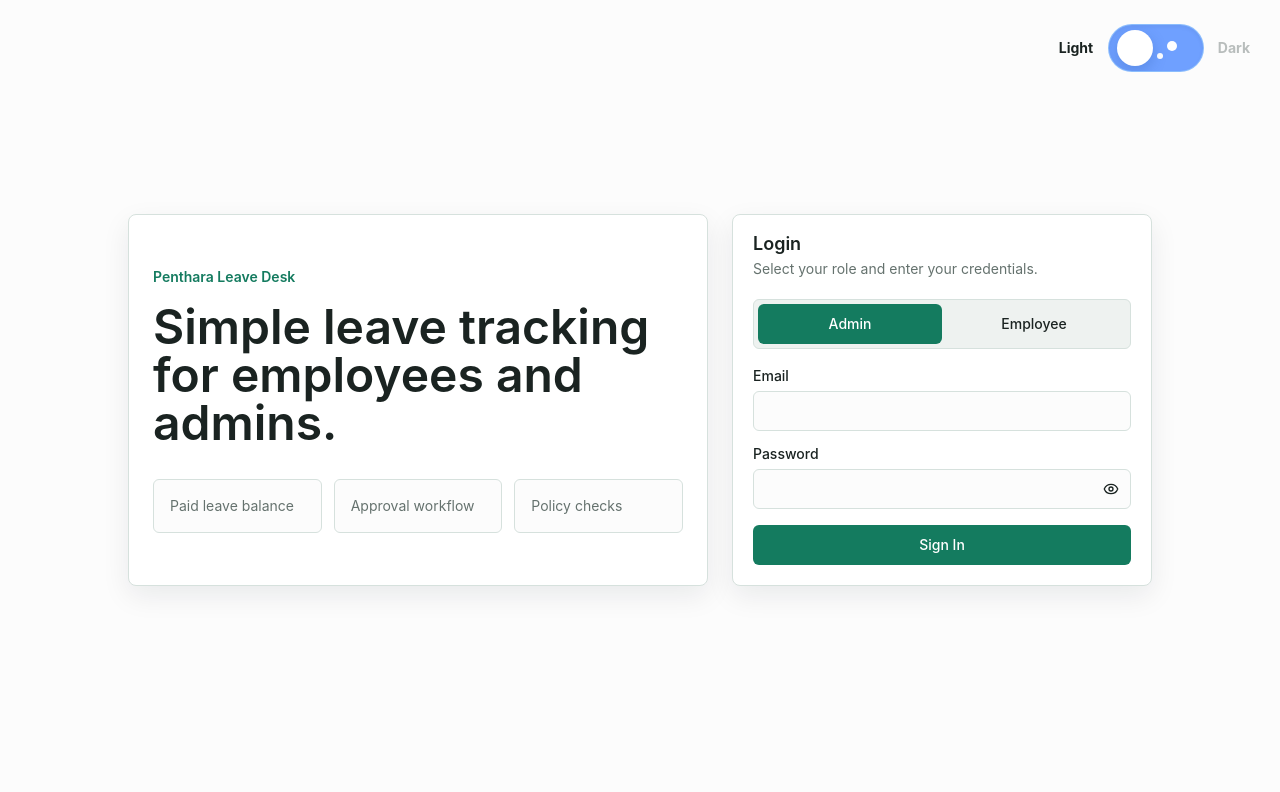
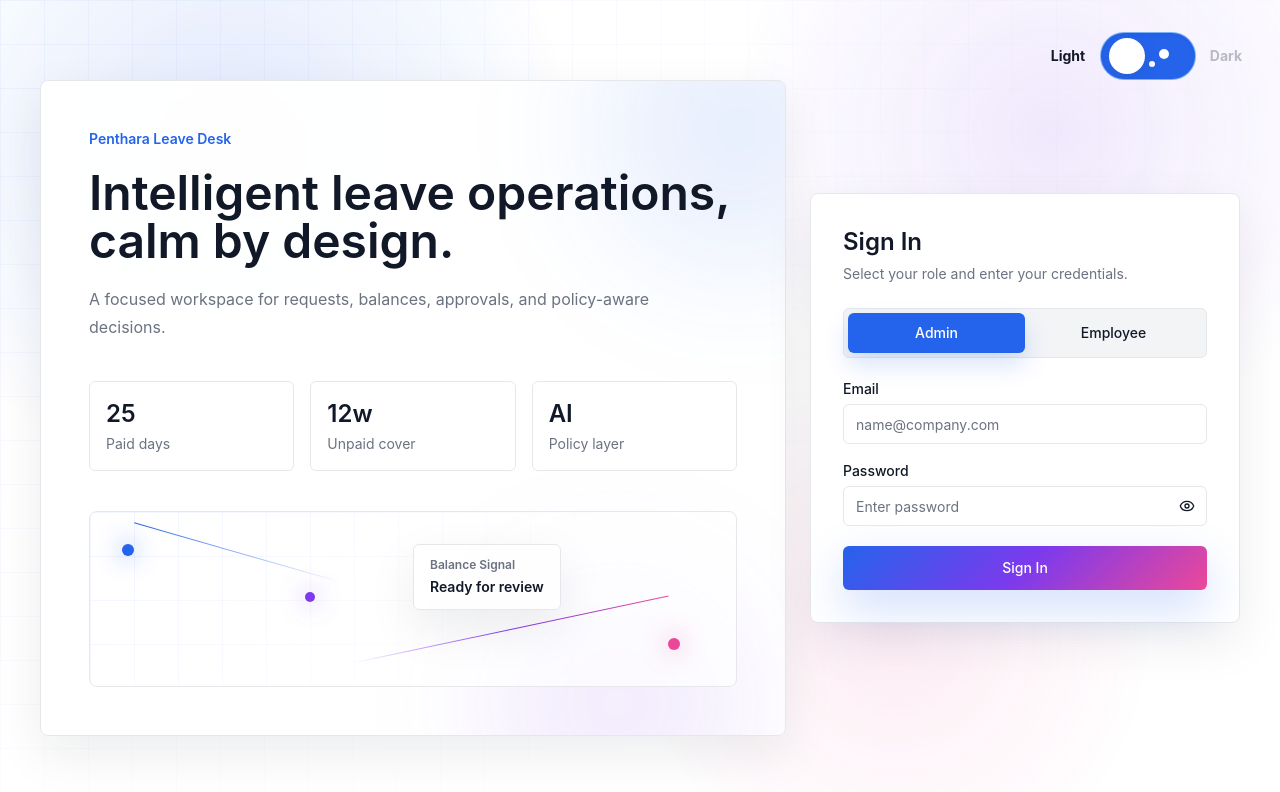
Before and after one commit to royrohan1437/Leave_management_system, a React (Vite) app in the folder frontend/: page /login in a window 1280 px wide. Shown: the top 792 px of the page. Built offline with nearby package versions, Linux system fonts and the light colour scheme; no server answers.

Commit message:
style(client): apply enterprise AI visual system

```diff
--- a/frontend/src/components/layout/Sidebar.jsx
+++ b/frontend/src/components/layout/Sidebar.jsx
@@ -52,12 +52,13 @@
 
       <aside
         className={cn(
-          "fixed inset-y-0 left-0 z-40 flex w-64 flex-col border-r bg-card transition-all duration-200",
+          "fixed inset-y-0 left-0 z-40 flex w-64 flex-col border-r bg-card/95 shadow-soft backdrop-blur-xl transition-all duration-200",
           mobileOpen ? "translate-x-0" : "-translate-x-full lg:translate-x-0",
           collapsed ? "lg:w-20" : "lg:w-64"
         )}
       >
-        <div className="flex h-16 items-center justify-between border-b px-4">
+        <div className="relative flex h-16 items-center justify-between overflow-hidden border-b px-4">
+          <div className="absolute inset-x-0 top-0 h-1 bg-[linear-gradient(135deg,#2563EB,#7C3AED,#EC4899)]" />
           <div className={cn("min-w-0", collapsed && "lg:hidden")}>
             <p className="text-sm font-semibold">Penthara</p>
             <p className="text-xs text-muted-foreground">Leave Desk</p>
--- a/frontend/src/components/layout/ThemeToggle.jsx
+++ b/frontend/src/components/layout/ThemeToggle.jsx
@@ -29,7 +29,7 @@
           "relative h-12 w-24 overflow-hidden rounded-[24px] border shadow-inner transition-colors",
           isDark
             ? "border-black/30 bg-[#101522]"
-            : "border-blue-300/80 bg-[#6fa0ff]"
+            : "border-blue-300/80 bg-[#2563EB]"
         )}
       >
         <span
--- a/frontend/src/components/ui/button.jsx
+++ b/frontend/src/components/ui/button.jsx
@@ -9,11 +9,12 @@
   {
     variants: {
       variant: {
-        default: "bg-primary text-primary-foreground hover:bg-primary/90",
+        default: "bg-primary text-primary-foreground shadow-[0_12px_24px_rgba(37,99,235,0.18)] hover:bg-blue-700",
         destructive: "bg-destructive text-destructive-foreground hover:bg-destructive/90",
         outline: "border border-input bg-background hover:bg-muted",
         secondary: "bg-secondary text-secondary-foreground hover:bg-secondary/80",
         ghost: "hover:bg-muted",
+        gradient: "bg-[linear-gradient(135deg,#2563EB,#7C3AED,#EC4899)] text-white shadow-glow hover:opacity-95",
         success: "bg-success text-success-foreground hover:bg-success/90"
       },
       size: {
--- a/frontend/src/index.css
+++ b/frontend/src/index.css
@@ -4,47 +4,47 @@
 
 @layer base {
   :root {
-    --background: 0 0% 99%;
-    --foreground: 164 16% 12%;
+    --background: 0 0% 100%;
+    --foreground: 221 39% 11%;
     --card: 0 0% 100%;
-    --card-foreground: 164 16% 12%;
-    --primary: 164 72% 28%;
+    --card-foreground: 221 39% 11%;
+    --primary: 221 83% 53%;
     --primary-foreground: 0 0% 100%;
-    --secondary: 38 54% 91%;
-    --secondary-foreground: 164 16% 18%;
-    --muted: 150 14% 94%;
-    --muted-foreground: 165 6% 42%;
-    --accent: 18 78% 92%;
-    --accent-foreground: 14 54% 25%;
+    --secondary: 262 83% 58%;
+    --secondary-foreground: 0 0% 100%;
+    --muted: 220 14% 96%;
+    --muted-foreground: 220 9% 46%;
+    --accent: 330 81% 60%;
+    --accent-foreground: 0 0% 100%;
     --destructive: 0 74% 46%;
     --destructive-foreground: 0 0% 100%;
     --success: 151 63% 34%;
     --success-foreground: 0 0% 100%;
-    --border: 158 16% 86%;
-    --input: 158 16% 86%;
-    --ring: 164 72% 28%;
+    --border: 220 13% 91%;
+    --input: 220 13% 91%;
+    --ring: 221 83% 53%;
   }
 
   .dark {
-    --background: 150 10% 8%;
-    --foreground: 150 18% 94%;
-    --card: 150 10% 11%;
-    --card-foreground: 150 18% 94%;
-    --primary: 160 67% 45%;
-    --primary-foreground: 160 20% 8%;
-    --secondary: 38 20% 18%;
-    --secondary-foreground: 42 34% 88%;
-    --muted: 150 8% 17%;
-    --muted-foreground: 150 7% 66%;
-    --accent: 12 34% 21%;
-    --accent-foreground: 18 78% 88%;
+    --background: 0 0% 5%;
+    --foreground: 220 20% 96%;
+    --card: 0 0% 8%;
+    --card-foreground: 220 20% 96%;
+    --primary: 221 83% 60%;
+    --primary-foreground: 0 0% 100%;
+    --secondary: 262 74% 64%;
+    --secondary-foreground: 0 0% 100%;
+    --muted: 0 0% 13%;
+    --muted-foreground: 220 9% 66%;
+    --accent: 330 81% 66%;
+    --accent-foreground: 0 0% 100%;
     --destructive: 0 67% 50%;
     --destructive-foreground: 0 0% 100%;
     --success: 151 58% 40%;
     --success-foreground: 0 0% 100%;
-    --border: 150 8% 22%;
-    --input: 150 8% 22%;
-    --ring: 160 67% 45%;
+    --border: 0 0% 17%;
+    --input: 0 0% 17%;
+    --ring: 221 83% 60%;
   }
 
   * {
@@ -55,10 +55,40 @@
     @apply bg-background text-foreground antialiased;
     font-family: Inter, ui-sans-serif, system-ui, -apple-system, BlinkMacSystemFont, "Segoe UI", sans-serif;
   }
+
+  h1,
+  h2,
+  h3 {
+    @apply text-foreground;
+  }
 }
 
 @layer components {
   .page-shell {
-    @apply mx-auto w-full max-w-7xl px-4 py-5 sm:px-6 lg:px-8;
+    @apply mx-auto w-full max-w-[1200px] px-4 py-10 sm:px-6 md:py-20 lg:px-8;
+  }
+
+  .ai-gradient-text {
+    @apply bg-clip-text text-transparent;
+    background-image: linear-gradient(135deg, #2563eb, #7c3aed, #ec4899);
+  }
+
+  .ai-overlay {
+    background:
+      radial-gradient(circle at 18% 18%, rgba(37, 99, 235, 0.18), transparent 28%),
+      radial-gradient(circle at 82% 16%, rgba(124, 58, 237, 0.14), transparent 26%),
+      radial-gradient(circle at 70% 78%, rgba(236, 72, 153, 0.12), transparent 24%);
+  }
+
+  .ai-grid {
+    background-image:
+      linear-gradient(rgba(37, 99, 235, 0.08) 1px, transparent 1px),
+      linear-gradient(90deg, rgba(37, 99, 235, 0.08) 1px, transparent 1px);
+    background-size: 44px 44px;
+    mask-image: linear-gradient(135deg, rgba(0, 0, 0, 0.85), transparent 72%);
+  }
+
+  .enterprise-surface {
+    @apply border bg-card/95 shadow-soft backdrop-blur;
   }
 }
--- a/frontend/src/pages/Login.jsx
+++ b/frontend/src/pages/Login.jsx
@@ -40,31 +40,65 @@
   };
 
   return (
-    <main className="relative flex min-h-screen items-center justify-center bg-background px-4 py-8 pt-24 sm:pt-8">
-      <div className="absolute right-4 top-4 sm:right-6 sm:top-6">
+    <main className="relative flex min-h-screen items-center justify-center overflow-hidden bg-background px-4 py-10 pt-24 sm:pt-10 md:py-20">
+      <div className="ai-overlay pointer-events-none absolute inset-0 opacity-80" />
+      <div className="ai-grid pointer-events-none absolute inset-0 opacity-70" />
+
+      <div className="absolute right-4 top-4 z-20 sm:right-8 sm:top-8">
         <ThemeToggle />
       </div>
 
-      <div className="grid w-full max-w-5xl gap-6 lg:grid-cols-[1fr_420px]">
-        <section className="flex flex-col justify-center rounded-lg border bg-card p-6 shadow-soft">
-          <p className="text-sm font-semibold text-primary">Penthara Leave Desk</p>
-          <h1 className="mt-4 max-w-2xl text-4xl font-semibold tracking-normal sm:text-5xl">
-            Simple leave tracking for employees and admins.
-          </h1>
-          <div className="mt-8 grid gap-3 text-sm text-muted-foreground sm:grid-cols-3">
-            <div className="rounded-md border bg-background p-4">Paid leave balance</div>
-            <div className="rounded-md border bg-background p-4">Approval workflow</div>
-            <div className="rounded-md border bg-background p-4">Policy checks</div>
+      <div className="relative z-10 grid w-full max-w-[1200px] gap-6 lg:grid-cols-[1fr_430px]">
+        <section className="enterprise-surface relative flex min-h-[560px] flex-col justify-between overflow-hidden rounded-lg p-8 md:p-12">
+          <div className="absolute right-0 top-0 h-72 w-72 translate-x-24 -translate-y-24 rounded-full bg-primary/10 blur-3xl" />
+          <div className="absolute bottom-0 right-10 h-64 w-64 translate-y-24 rounded-full bg-secondary/10 blur-3xl" />
+
+          <div className="relative z-10 max-w-2xl">
+            <p className="text-sm font-semibold text-primary">Penthara Leave Desk</p>
+            <h1 className="mt-5 text-4xl font-semibold tracking-normal sm:text-5xl">
+              Intelligent leave operations, calm by design.
+            </h1>
+            <p className="mt-5 max-w-xl text-base leading-7 text-muted-foreground">
+              A focused workspace for requests, balances, approvals, and policy-aware decisions.
+            </p>
+          </div>
+
+          <div className="relative z-10 mt-10 grid gap-4 sm:grid-cols-3">
+            <div className="rounded-md border bg-background/80 p-4">
+              <p className="text-2xl font-semibold text-foreground">25</p>
+              <p className="mt-1 text-sm text-muted-foreground">Paid days</p>
+            </div>
+            <div className="rounded-md border bg-background/80 p-4">
+              <p className="text-2xl font-semibold text-foreground">12w</p>
+              <p className="mt-1 text-sm text-muted-foreground">Unpaid cover</p>
+            </div>
+            <div className="rounded-md border bg-background/80 p-4">
+              <p className="text-2xl font-semibold text-foreground">AI</p>
+              <p className="mt-1 text-sm text-muted-foreground">Policy layer</p>
+            </div>
+          </div>
+
+          <div className="relative z-10 mt-10 h-44 overflow-hidden rounded-lg border bg-background/70">
+            <div className="absolute inset-0 ai-grid opacity-90" />
+            <div className="absolute left-8 top-8 h-3 w-3 rounded-full bg-primary shadow-[0_0_24px_rgba(37,99,235,0.8)]" />
+            <div className="absolute left-1/3 top-20 h-2.5 w-2.5 rounded-full bg-secondary shadow-[0_0_24px_rgba(124,58,237,0.7)]" />
+            <div className="absolute bottom-9 right-14 h-3 w-3 rounded-full bg-accent shadow-[0_0_24px_rgba(236,72,153,0.65)]" />
+            <div className="absolute left-10 top-10 h-px w-1/3 rotate-[16deg] bg-[linear-gradient(90deg,#2563EB,transparent)]" />
+            <div className="absolute bottom-14 right-16 h-px w-1/2 -rotate-[12deg] bg-[linear-gradient(90deg,transparent,#7C3AED,#EC4899)]" />
+            <div className="absolute left-1/2 top-8 rounded-md border bg-card/90 px-4 py-3 shadow-soft">
+              <p className="text-xs font-semibold text-muted-foreground">Balance Signal</p>
+              <p className="mt-1 text-sm font-semibold text-foreground">Ready for review</p>
+            </div>
           </div>
         </section>
 
-        <Card>
-          <CardHeader>
-            <CardTitle>Login</CardTitle>
+        <Card className="enterprise-surface self-center">
+          <CardHeader className="p-8 pb-4">
+            <CardTitle className="text-2xl">Sign In</CardTitle>
             <CardDescription>Select your role and enter your credentials.</CardDescription>
           </CardHeader>
-          <CardContent>
-            <div className="mb-5 grid grid-cols-2 rounded-md border bg-muted p-1">
+          <CardContent className="p-8 pt-2">
+            <div className="mb-6 grid grid-cols-2 rounded-md border bg-muted p-1">
               {[ROLES.ADMIN, ROLES.EMPLOYEE].map((option) => (
                 <Button
                   key={option}
@@ -77,7 +111,7 @@
               ))}
             </div>
 
-            <form className="grid gap-4" onSubmit={handleSubmit}>
+            <form className="grid gap-5" onSubmit={handleSubmit}>
               <div className="grid gap-2">
                 <Label htmlFor="email">Email</Label>
                 <Input
@@ -85,6 +119,7 @@
                   type="email"
                   value={email}
                   onChange={(event) => setEmail(event.target.value)}
+                  placeholder="name@company.com"
                   required
                 />
               </div>
@@ -97,6 +132,7 @@
                     value={password}
                     onChange={(event) => setPassword(event.target.value)}
                     className="pr-10"
+                    placeholder="Enter password"
                     required
                   />
                   <Button
@@ -111,7 +147,7 @@
                   </Button>
                 </div>
               </div>
-              <Button type="submit" loading={loading}>
+              <Button type="submit" variant="gradient" size="lg" loading={loading}>
                 Sign In
               </Button>
             </form>
--- a/frontend/tailwind.config.js
+++ b/frontend/tailwind.config.js
@@ -7,7 +7,7 @@
       center: true,
       padding: "1rem",
       screens: {
-        "2xl": "1280px"
+        "2xl": "1200px"
       }
     },
     extend: {
@@ -52,7 +52,8 @@
         sm: "4px"
       },
       boxShadow: {
-        soft: "0 10px 28px rgba(15, 23, 42, 0.08)"
+        soft: "0 18px 50px rgba(17, 24, 39, 0.08)",
+        glow: "0 18px 46px rgba(37, 99, 235, 0.22)"
       }
     }
   },
```
Also changed, not shown: frontend/src/components/layout/AppShell.jsx (+7 -4 lines).
